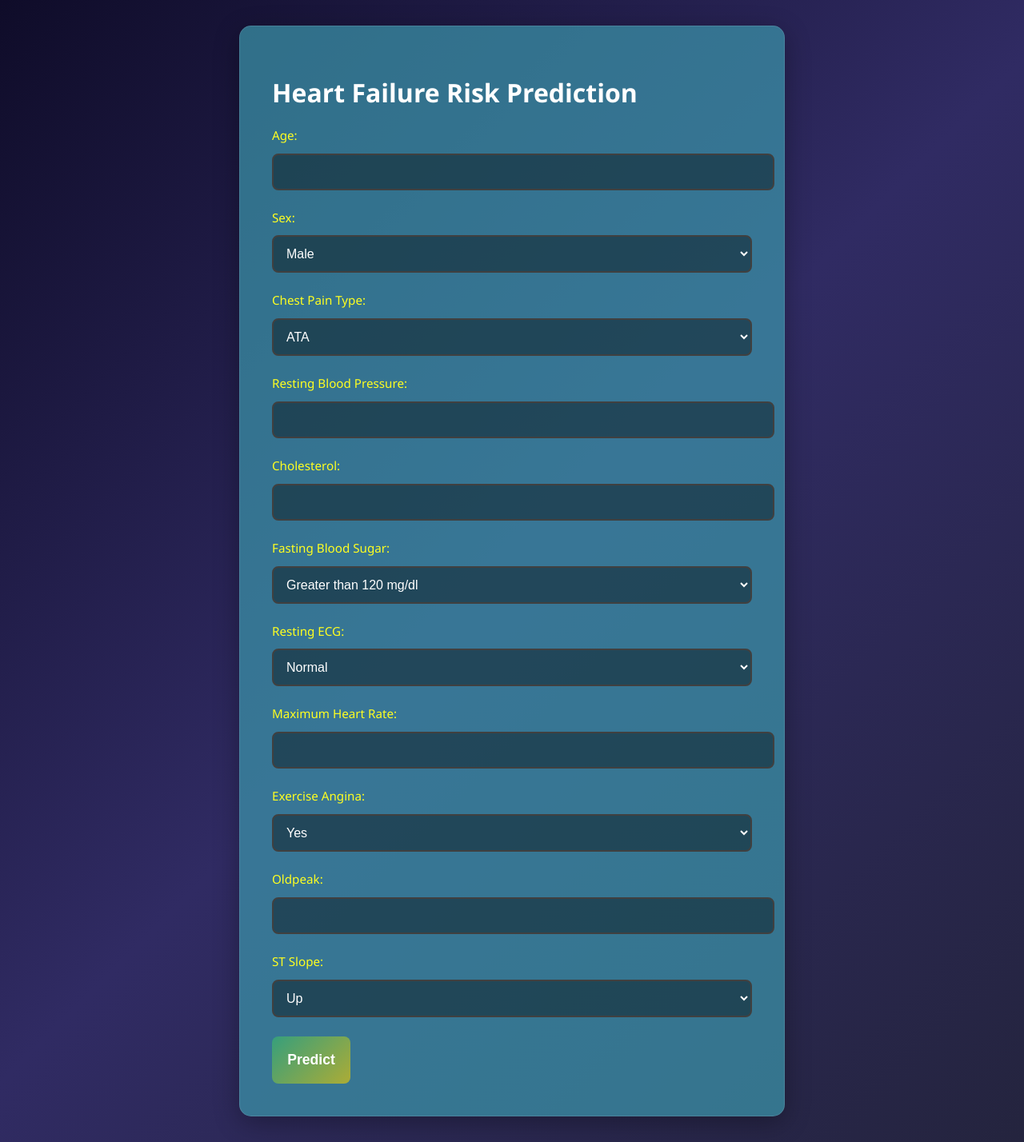
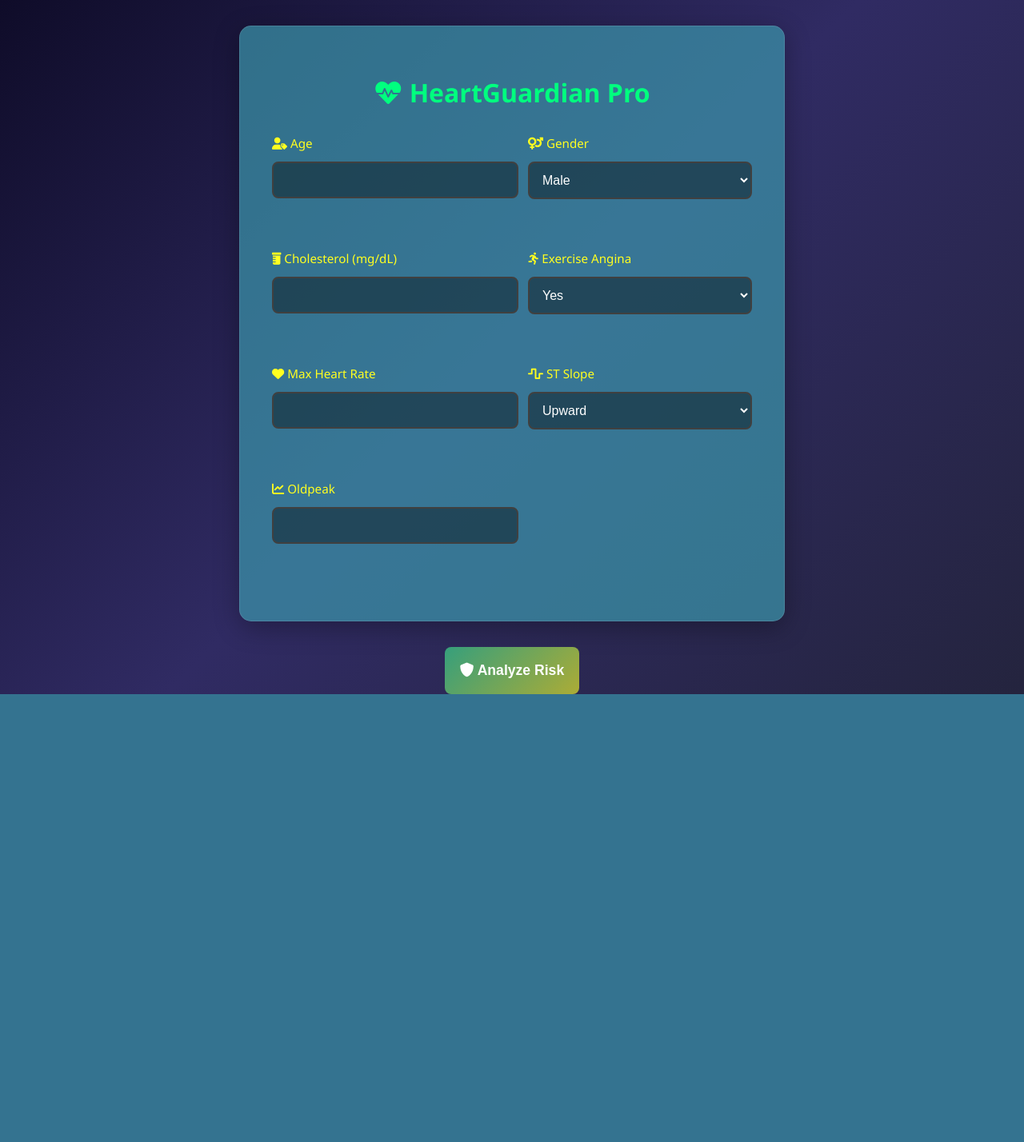
Before and after one commit to SIYAM1809/Heart-Failure-Prediction-using-Machine-Learning, a Flask app: page / in a window 1280 px wide. Shown: the whole page at 80% size. After the commit the page ends 868 px from the top, so only its background shows below. Run offline with Flask 3, Linux system fonts and the light colour scheme; parts of the project's set-up code (start-up, migrations or seed data) failed here and were passed over.

Commit message:
Update index.html

```diff
--- a/templates/index.html
+++ b/templates/index.html
@@ -1,20 +1,29 @@
+<!-- Updated index.html -->
 <!DOCTYPE html>
-<html>
+<html lang="en">
 <head>
-    <title>Heart Failure Prediction</title>
+    <meta charset="UTF-8">
+    <meta name="viewport" content="width=device-width, initial-scale=1.0">
+    <title>CardioRisk Assessment</title>
     <link rel="stylesheet" href="{{ url_for('static', filename='style.css') }}">
+    <link rel="stylesheet" href="https://cdnjs.cloudflare.com/ajax/libs/font-awesome/6.0.0/css/all.min.css">
 </head>
 <body>
     <div class="container">
-        <h1>Heart Failure Risk Prediction</h1>
+        <h1 style="text-align: center; margin-bottom: 1.5rem; color: #00FF7F;">
+            <i class="fas fa-heartbeat"></i> HeartGuardian Pro
+        </h1>
+
         <form action="{{ url_for('predict') }}" method="post">
+            <div class="form-grid">
+                <!-- Form groups remain same as before but now with visible elements -->
                 <div class="form-group">
-                <label>Age:</label>
+                    <label><i class="fas fa-user-tag"></i> Age</label>
                     <input type="number" name="age" required min="20" max="100">
                 </div>
 
                 <div class="form-group">
-                <label>Sex:</label>
+                    <label><i class="fas fa-venus-mars"></i> Gender</label>
                     <select name="sex" required>
                         <option value="M">Male</option>
                         <option value="F">Female</option>
@@ -22,49 +31,12 @@
                 </div>
 
                 <div class="form-group">
-                <label>Chest Pain Type:</label>
-                <select name="chest_pain" required>
-                    <option value="ATA">ATA</option>
-                    <option value="NAP">NAP</option>
-                    <option value="ASY">ASY</option>
-                    <option value="TA">TA</option>
-                </select>
-            </div>
-
-            <div class="form-group">
-                <label>Resting Blood Pressure:</label>
-                <input type="number" name="resting_bp" required min="80" max="200">
-            </div>
-
-            <div class="form-group">
-                <label>Cholesterol:</label>
+                    <label><i class="fas fa-prescription-bottle"></i> Cholesterol (mg/dL)</label>
                     <input type="number" name="cholesterol" required min="100" max="600">
                 </div>
 
                 <div class="form-group">
-                <label>Fasting Blood Sugar:</label>
-                <select name="fasting_bs" required>
-                    <option value="1">Greater than 120 mg/dl</option>
-                    <option value="0">Less than 120 mg/dl</option>
-                </select>
-            </div>
-
-            <div class="form-group">
-                <label>Resting ECG:</label>
-                <select name="resting_ecg" required>
-                    <option value="Normal">Normal</option>
-                    <option value="ST">ST</option>
-                    <option value="LVH">LVH</option>
-                </select>
-            </div>
-
-            <div class="form-group">
-                <label>Maximum Heart Rate:</label>
-                <input type="number" name="max_hr" required min="60" max="202">
-            </div>
-
-            <div class="form-group">
-                <label>Exercise Angina:</label>
+                    <label><i class="fas fa-running"></i> Exercise Angina</label>
                     <select name="exercise_angina" required>
                         <option value="Y">Yes</option>
                         <option value="N">No</option>
@@ -72,20 +44,32 @@
                 </div>
 
                 <div class="form-group">
-                <label>Oldpeak:</label>
-                <input type="number" name="oldpeak" required step="0.1" min="-3" max="7">
+                    <label><i class="fas fa-heart"></i> Max Heart Rate</label>
+                    <input type="number" name="max_hr" required min="60" max="202">
+                </div>
+
+
+
+                <div class="form-group">
+                    <label><i class="fas fa-wave-square"></i> ST Slope</label>
+                    <select name="st_slope" required>
+                        <option value="Up">Upward</option>
+                        <option value="Flat">Flat</option>
+                        <option value="Down">Downward</option>
+                    </select>
                 </div>
 
                 <div class="form-group">
-                <label>ST Slope:</label>
-                <select name="st_slope" required>
-                    <option value="Up">Up</option>
-                    <option value="Flat">Flat</option>
-                    <option value="Down">Down</option>
-                </select>
+                    <label><i class="fas fa-chart-line"></i> Oldpeak</label>
+                    <input type="number" name="oldpeak" required step="0.1" min="-3" max="7">
+                </div>
+            </div>
             </div>
 
-            <button type="submit">Predict</button>
+            <button type="submit" style="display: block; margin: 0 auto;">
+                <i class="fas fa-shield-alt"></i> Analyze Risk
+            </button>
+
         </form>
     </div>
 </body>
```
Lines whose indentation alone changed are shown as unchanged.
